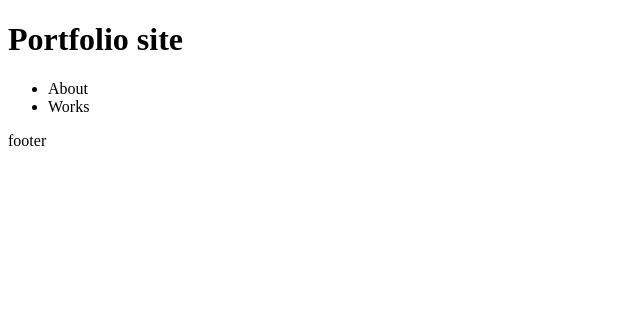
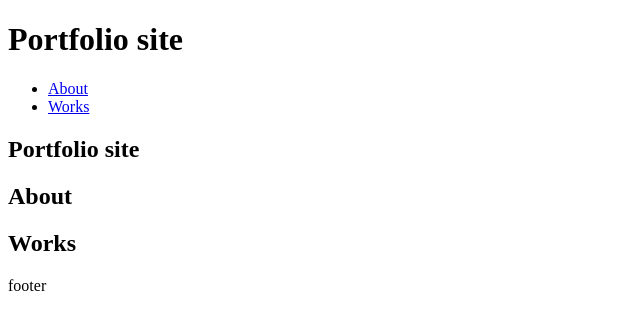
Before and after one commit to nek0meshi/design-learn, a plain HTML site: page index.html in a window 1280 px wide. Shown: the whole page, without its empty margins (0-640 px from the left). Drawn offline with Linux system fonts and the light colour scheme.

Commit message:
- sectionタイトルとリンクの設置

```diff
--- a/index.html
+++ b/index.html
@@ -13,18 +13,21 @@
     <h1 class="page-title">Portfolio site</h1>
     <div>
       <ul>
-        <li><a>About</a></li>
-        <li><a>Works</a></li>
+        <li><a href="#about">About</a></li>
+        <li><a href="#works">Works</a></li>
       </ul>
     </div>
   </header>
-  <section class="hero">
+  <section id="hero">
+    <h2>Portfolio site</h2>
 
   </section>
-  <section class="about">
+  <section id="about">
+    <h2>About</h2>
 
   </section>
-  <sction class="works">
+  <sction id="works">
+    <h2>Works</h2>
 
   </sction>
   <footer>footer</footer>
```
